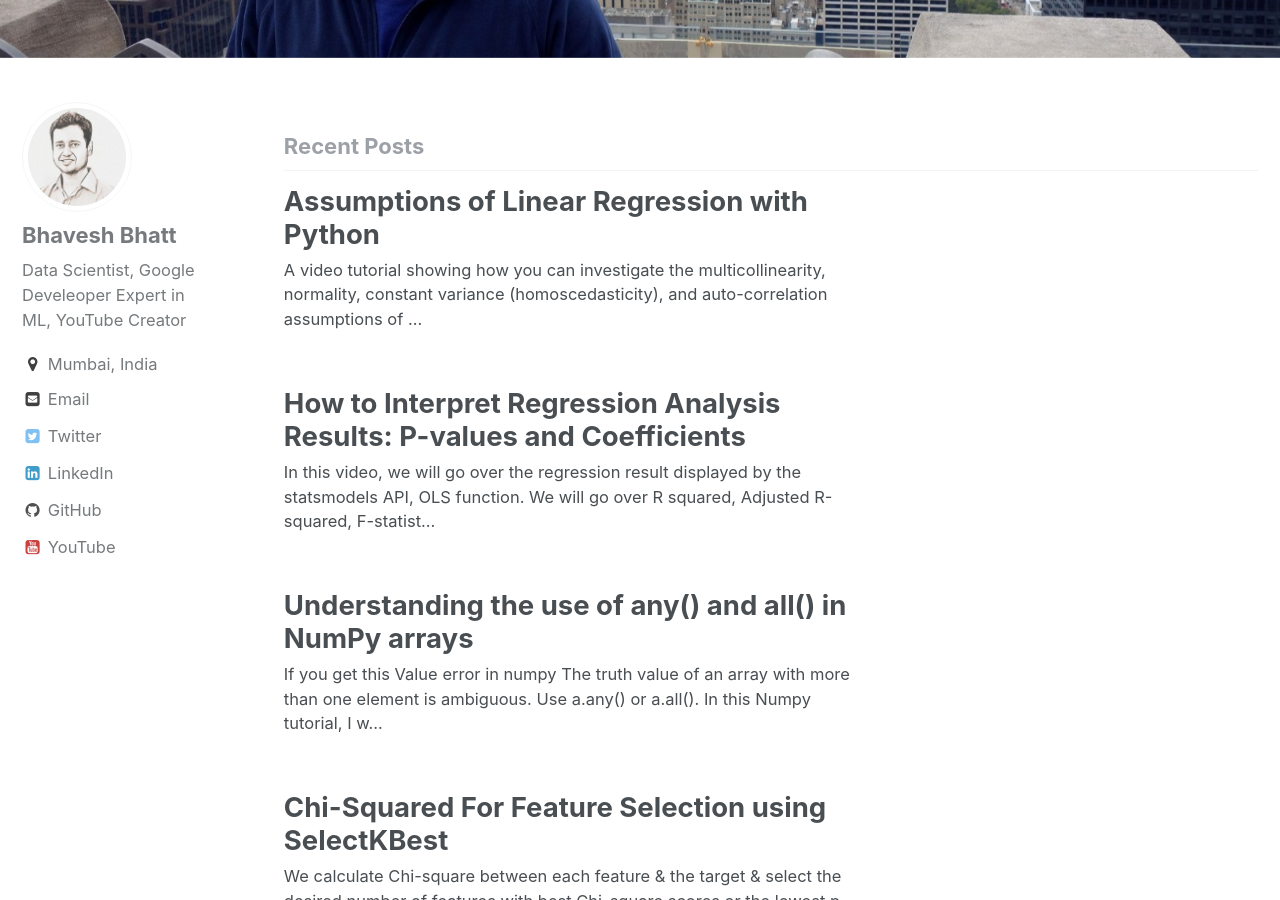
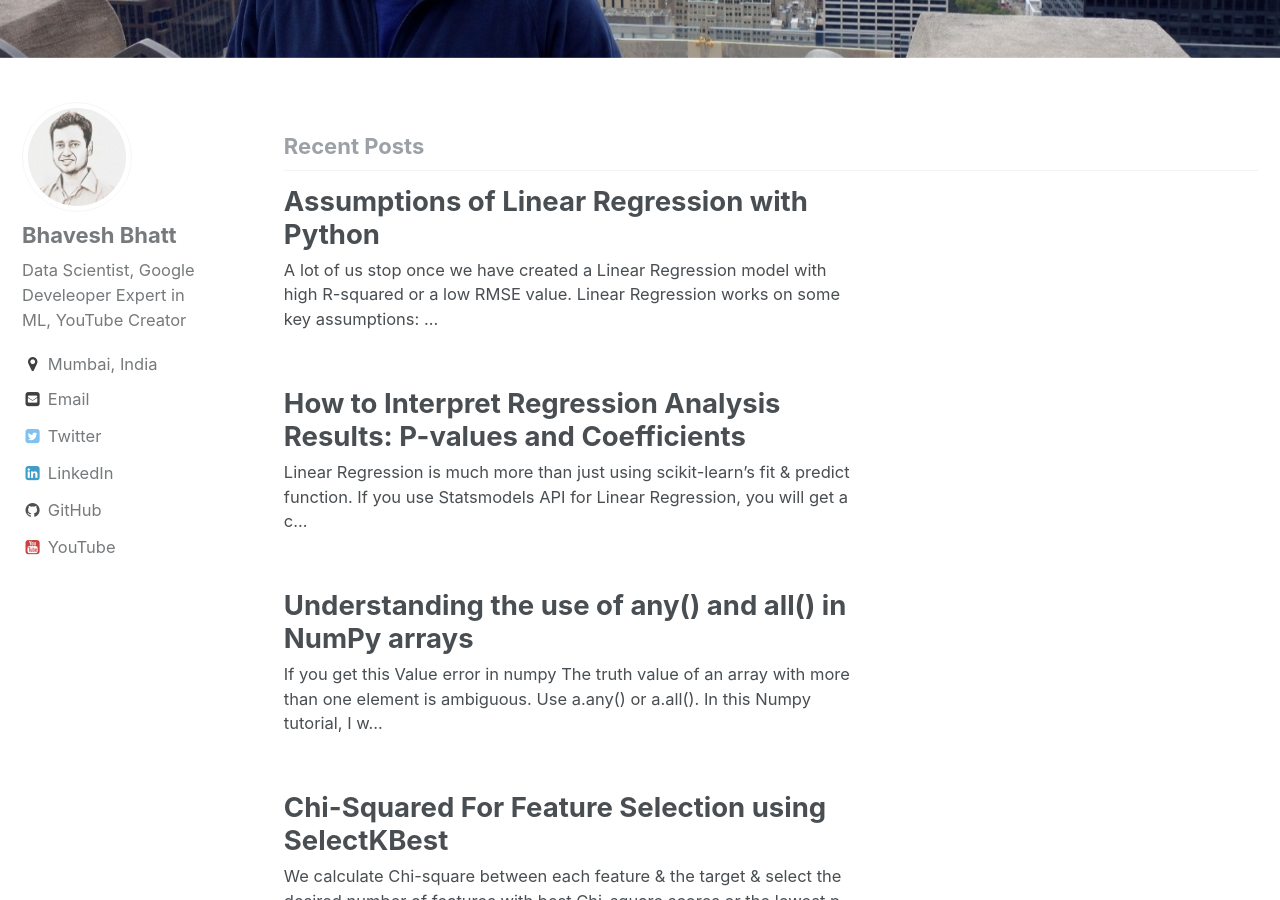
Before and after one commit to bhattbhavesh91/bhattbhavesh91.github.io, a Jekyll site: the page built from index.html, in a window 1280 px wide and 900 px high, scrolled down 552 px. Built offline with Jekyll 4.4.1, drawn with Linux system fonts in a browser that asks for light colours; the list of posts is cut into pages by our own code.

Commit message:
modified some posts

```diff
--- a/_posts/2019-12-02-how-to-interpret-regression-analysis-results.md
+++ b/_posts/2019-12-02-how-to-interpret-regression-analysis-results.md
@@ -6,7 +6,11 @@ tags: [linear-regression]
 description: Regression analysis generates an equation to describe the statistical relationship between one or more predictor variables and the response variable. In this video, I’ll show you how to interpret the p-values and coefficients that appear in the output for linear regression analysis.
 ---
 
-In this video, we will go over the regression result displayed by the statsmodels API, OLS function. We will go over R squared, Adjusted R-squared, F-statistic & T-test of the feature values.
+Linear Regression is much more than just using scikit-learn's fit & predict function.
+
+If you use Statsmodels API for Linear Regression, you will get a comprehensive report of the various tests accompanying Linear Regression.
+
+I decided to create a video which will help you interpret the summary table from the OLS Statsmodels API for Linear Regression. In this video, we will go over the regression result displayed by the statsmodels API, OLS function. We will go over R squared, Adjusted R-squared, F-statistic & T-test of the feature values.
 
 ## To view the video
 
--- a/_posts/2019-12-07-assumptions-of-linear-regression-with-python.md
+++ b/_posts/2019-12-07-assumptions-of-linear-regression-with-python.md
@@ -6,7 +6,16 @@ tags: [linear-regression]
 description: A video tutorial showing how you can investigate the multicollinearity, normality, constant variance (homoscedasticity), and auto-correlation assumptions of the simple linear regression using Python.
 ---
 
-A video tutorial showing how you can investigate the multicollinearity, normality, constant variance (homoscedasticity), and auto-correlation assumptions of the simple linear regression using Python.
+A lot of us stop once we have created a Linear Regression model with high R-squared or a low RMSE value.
+
+Linear Regression works on some key assumptions:
+- Linear relationship
+- No or little multicollinearity.
+- Normality of Residuals.
+- Homoscedasticity (Constant Variance of residuals)
+- No autocorrelation of residuals.
+
+So, I decided to create a video which will help you validate the assumptions of linear regression after you have created the model.This video will show you how you can investigate the multicollinearity, normality, constant variance (homoscedasticity), and auto-correlation assumptions of the simple linear regression using Python.
 
 ## To view the video
 
```
